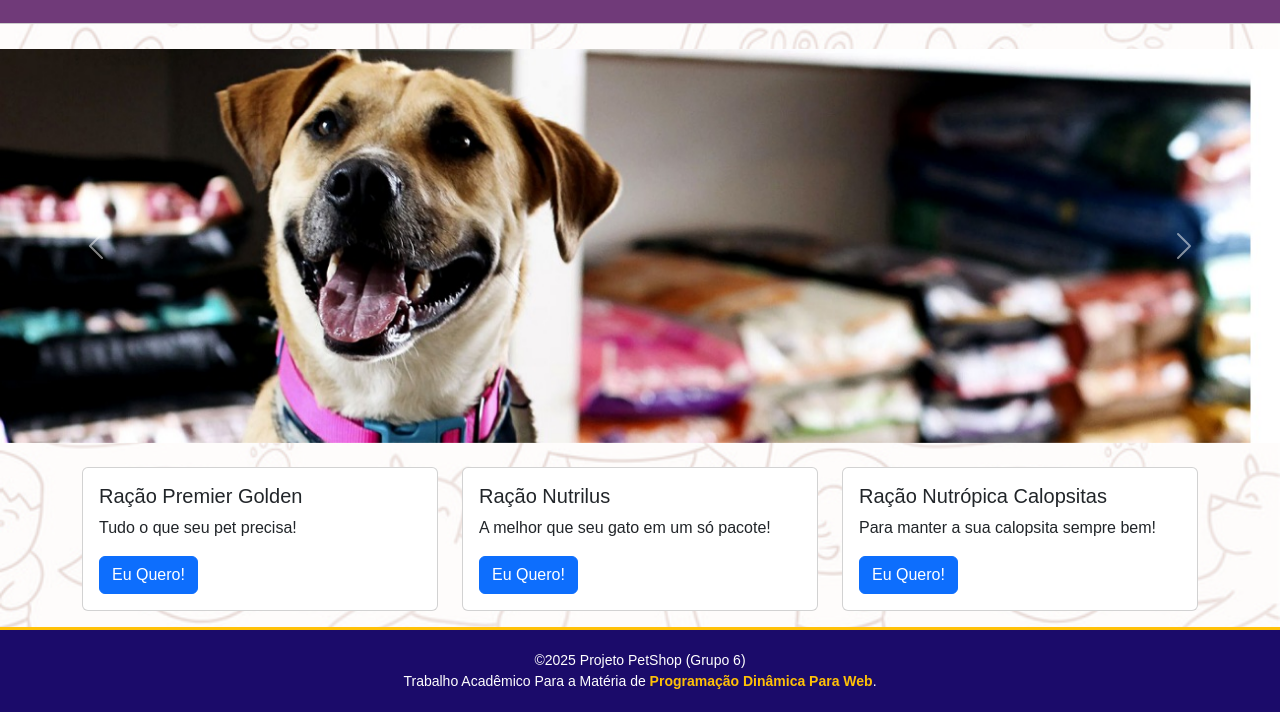
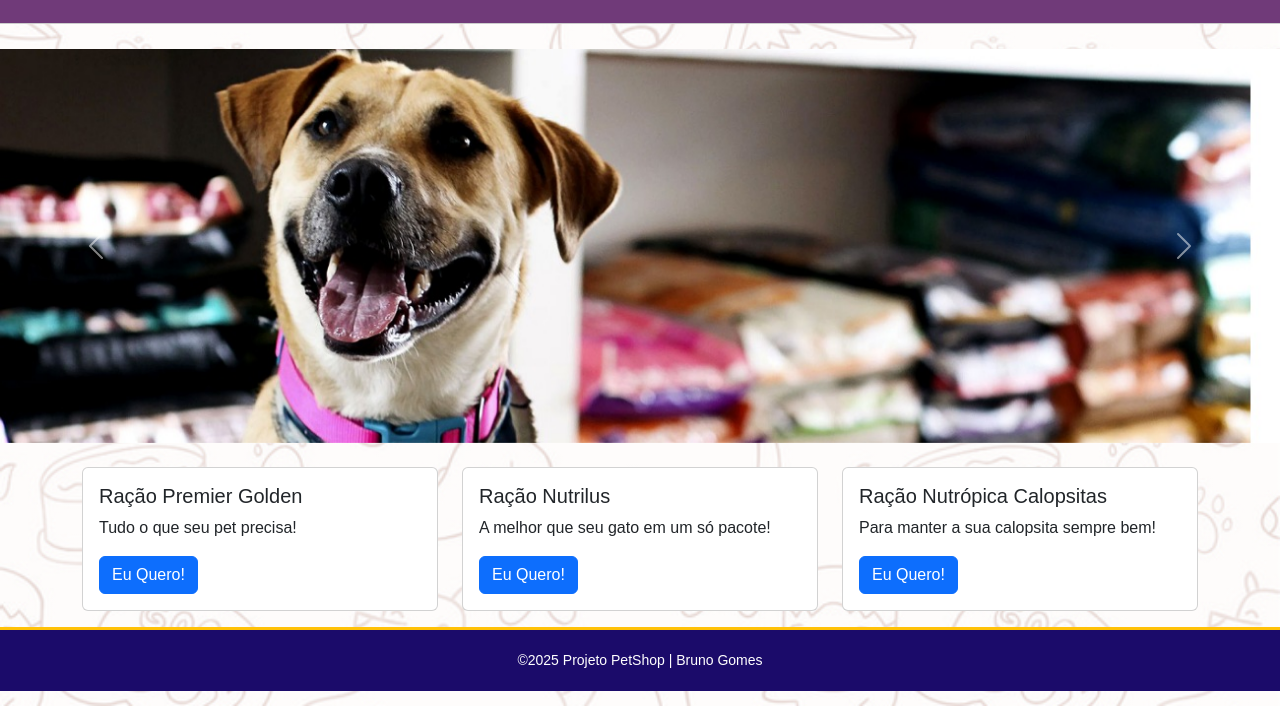
Before and after one commit to viego777/Site-de-PetShop-prot-tipo-, a plain HTML site: page petshop/home/index.html in a window 1280 px wide. Shown: the part 94-806 px from the top of the page. Drawn offline with Linux system fonts and the light colour scheme; files whose address does not match are found by name.

Commit message:
Update index.html

```diff
--- a/petshop/home/index.html
+++ b/petshop/home/index.html
@@ -106,8 +106,7 @@
 </div>
 <!--rodapé-->
 <footer>
-  ©2025 Projeto PetShop (Grupo 6) <br>
-  Trabalho Acadêmico Para a Matéria de <a href="http://www2.ifam.edu.br/campus/itacoatiara/ensino/coordenacao-geral-de-ensino/informatica">Programação Dinâmica Para Web</a>.
+  ©2025 Projeto PetShop | Bruno Gomes<br>
 </footer>
 <script src="bootstrap-5.3.3-dist/jquery.js"></script>
 
```
